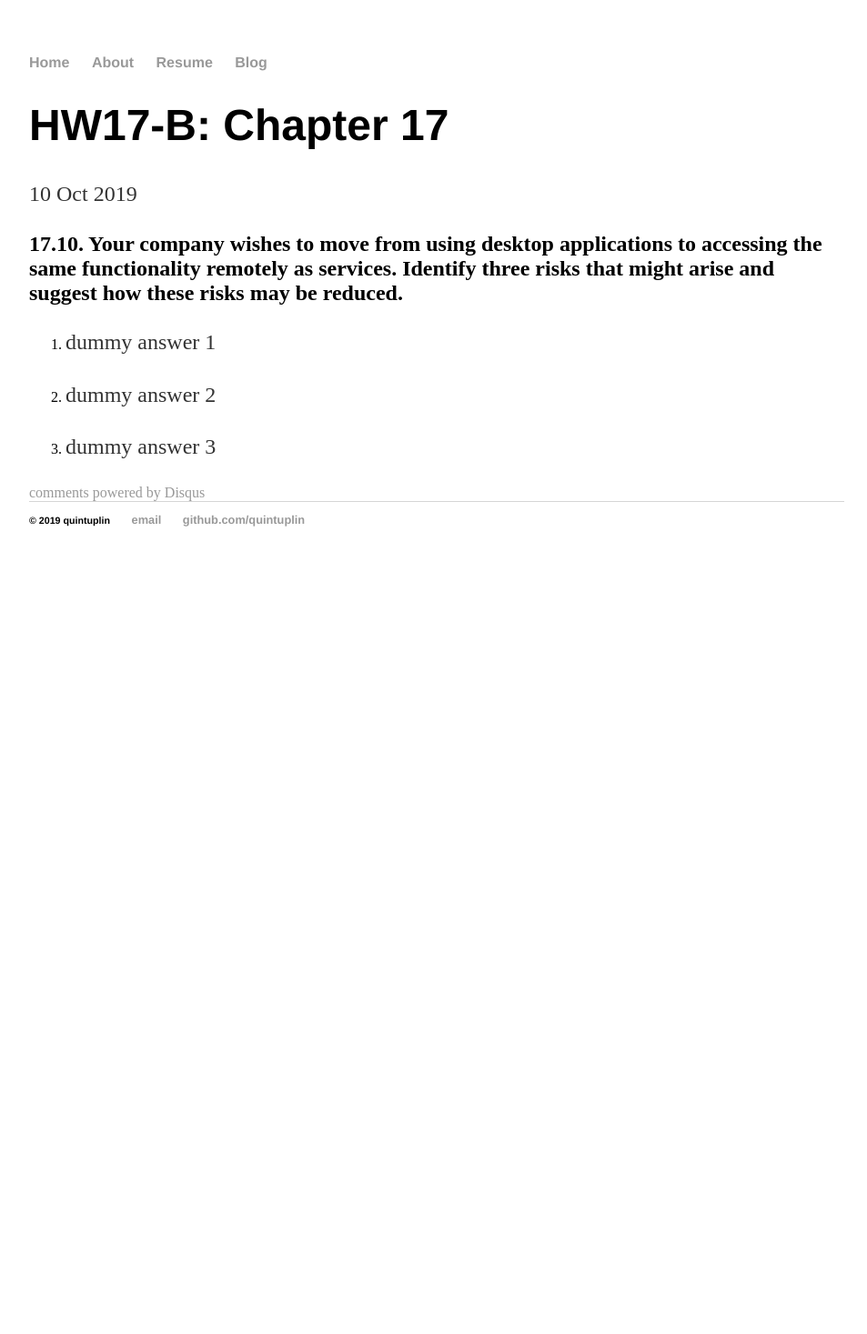
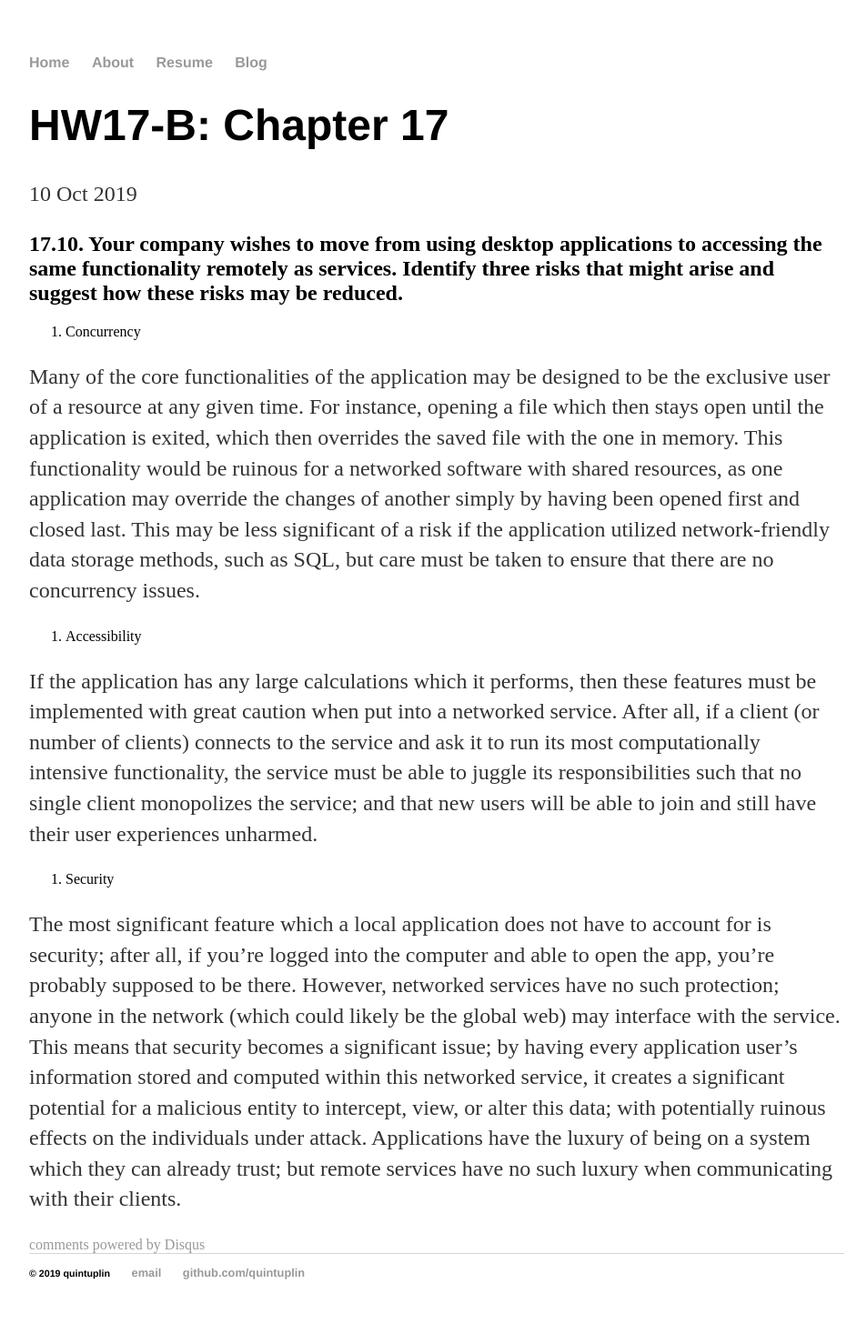
Before and after one commit to Quintuplin/quintuplin.github.io, a Jekyll site: the page built from _posts/2019-10-10-Chapter-17.md, in a window 1280 px wide. Shown: the whole page at 91% size, without its empty margins (160-1113 px from the left). Built offline with Jekyll 4.4.1, drawn with Linux system fonts in a browser that asks for light colours; comment, search, counter and statistics services are not loaded; before the commit the page ends 900 px from its top, so only the background shows below that.

Commit message:
Update 2019-10-10-Chapter-17.md

```diff
--- a/_posts/2019-10-10-Chapter-17.md
+++ b/_posts/2019-10-10-Chapter-17.md
@@ -6,8 +6,14 @@ date: 2019-10-10
 
 ## 17.10. Your company wishes to move from using desktop applications to accessing the same functionality remotely as services. Identify three risks that might arise and suggest how these risks may be reduced.
 
-1. dummy answer 1
+1. Concurrency
 
-2. dummy answer 2
+Many of the core functionalities of the application may be designed to be the exclusive user of a resource at any given time. For instance, opening a file which then stays open until the application is exited, which then overrides the saved file with the one in memory. This functionality would be ruinous for a networked software with shared resources, as one application may override the changes of another simply by having been opened first and closed last. This may be less significant of a risk if the application utilized network-friendly data storage methods, such as SQL, but care must be taken to ensure that there are no concurrency issues.
 
-3. dummy answer 3
+2. Accessibility
+
+If the application has any large calculations which it performs, then these features must be implemented with great caution when put into a networked service. After all, if a client (or number of clients) connects to the service and ask it to run its most computationally intensive functionality, the service must be able to juggle its responsibilities such that no single client monopolizes the service; and that new users will be able to join and still have their user experiences unharmed.
+
+3. Security
+
+The most significant feature which a local application does not have to account for is security; after all, if you're logged into the computer and able to open the app, you're probably supposed to be there. However, networked services have no such protection; anyone in the network (which could likely be the global web) may interface with the service. This means that security becomes a significant issue; by having every application user's information stored and computed within this networked service, it creates a significant potential for a malicious entity to intercept, view, or alter this data; with potentially ruinous effects on the individuals under attack. Applications have the luxury of being on a system which they can already trust; but remote services have no such luxury when communicating with their clients.
```
